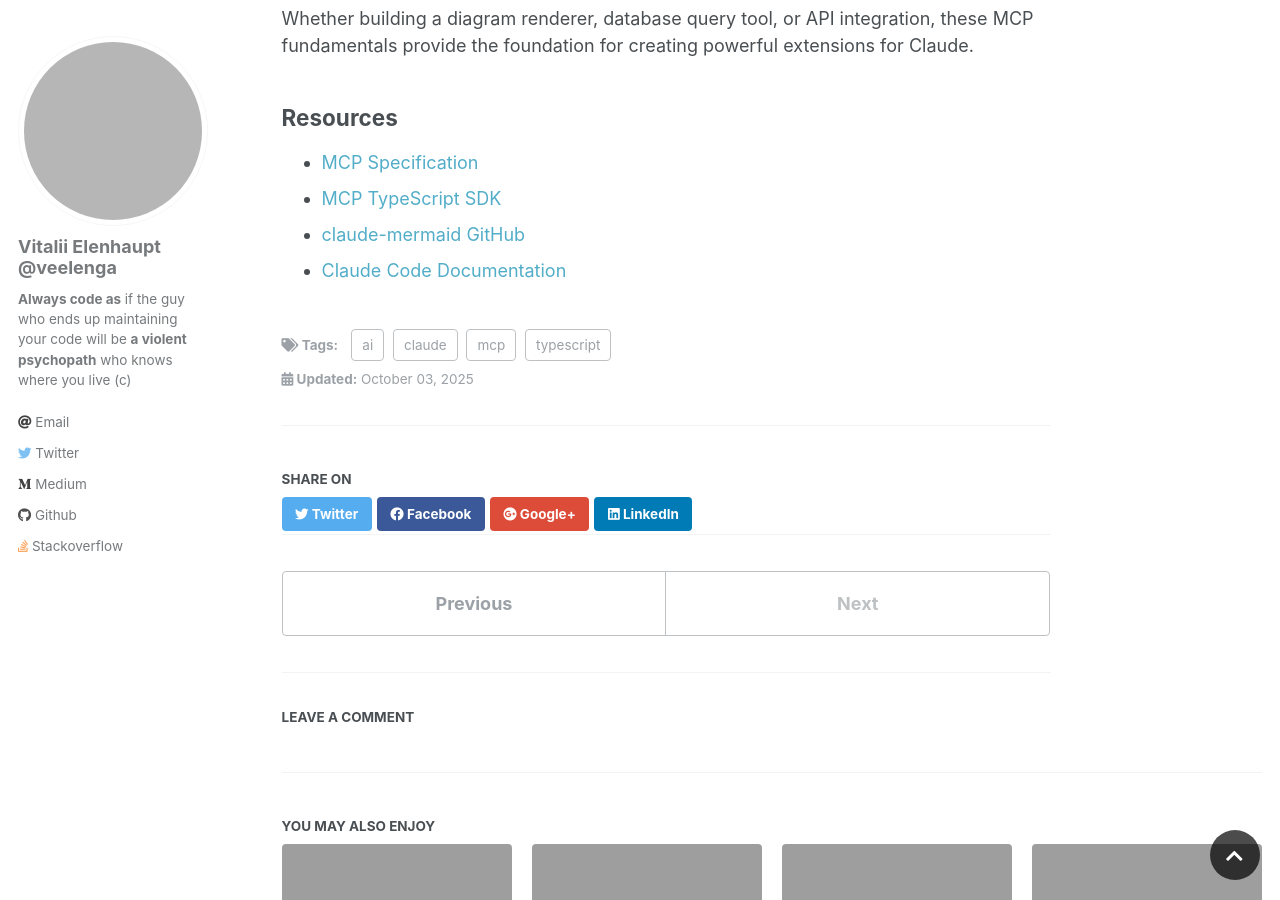
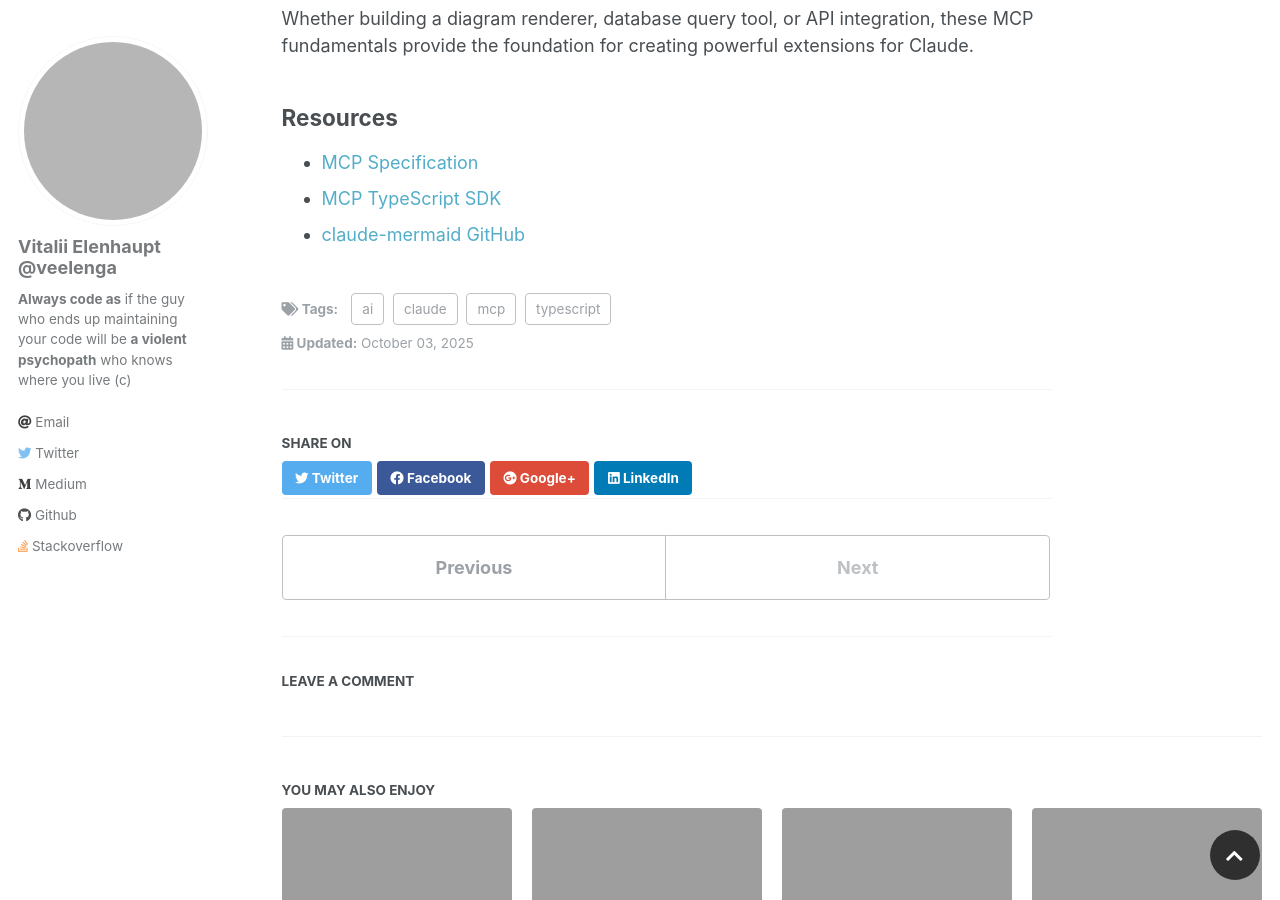
Before and after one commit to veelenga/veelenga.github.io, a Jekyll site: the page built from _posts/2025-10-03-building-mcp-server-for-claude.markdown, in a window 1280 px wide and 900 px high, scrolled down 11846 px. Built offline with Jekyll 4.4.1, drawn with Linux system fonts in a browser that asks for light colours; comment, search, counter and statistics services are not loaded; grey boxes are pictures that could not be loaded.

Commit message:
Correct links

```diff
--- a/_posts/2025-10-03-building-mcp-server-for-claude.markdown
+++ b/_posts/2025-10-03-building-mcp-server-for-claude.markdown
@@ -427,7 +427,6 @@
 
 ## Resources
 
-- [MCP Specification](https://spec.modelcontextprotocol.io/)
+- [MCP Specification](https://modelcontextprotocol.io/docs/)
 - [MCP TypeScript SDK](https://github.com/modelcontextprotocol/typescript-sdk)
 - [claude-mermaid GitHub](https://github.com/veelenga/claude-mermaid)
-- [Claude Code Documentation](https://docs.claude.com/claude-code)
```
